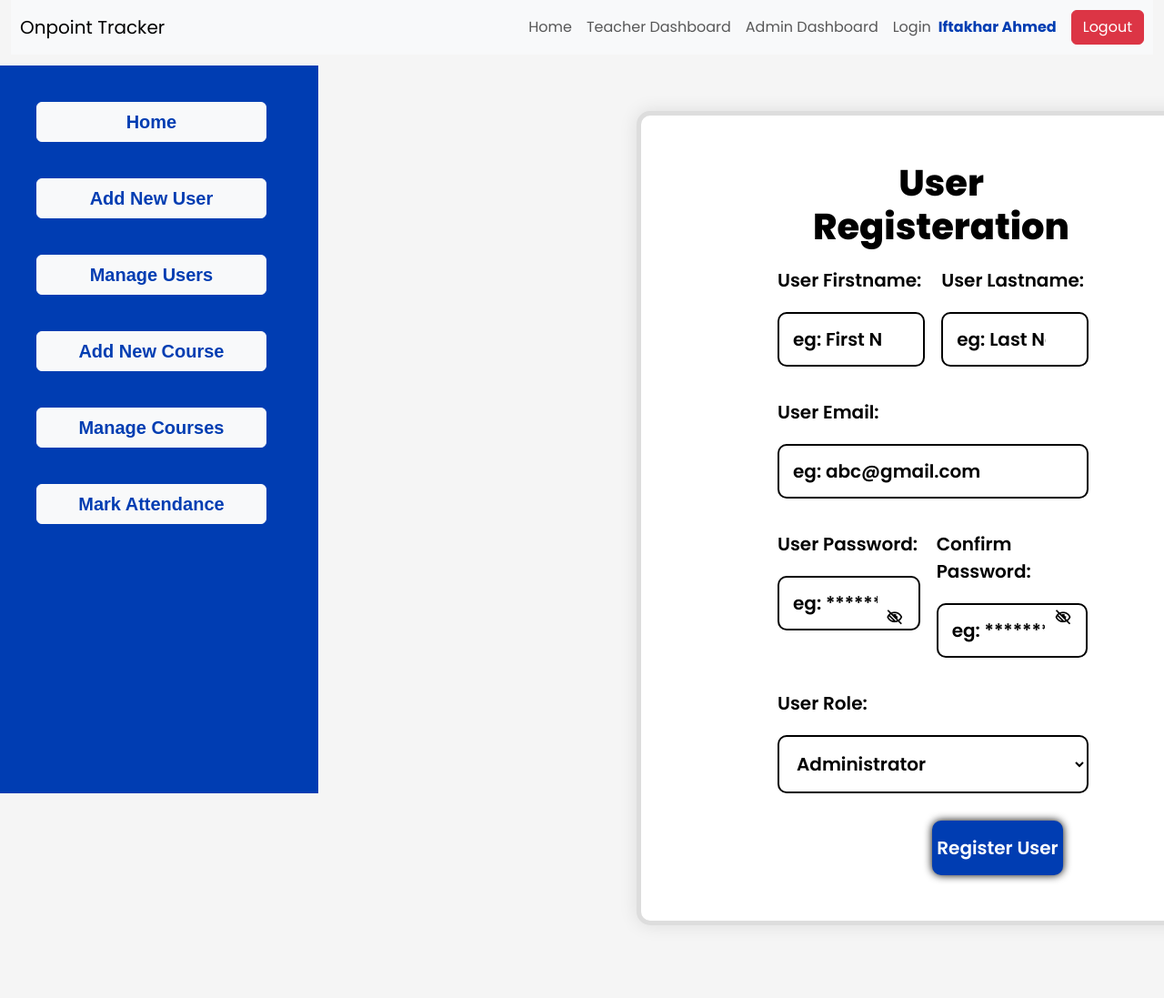
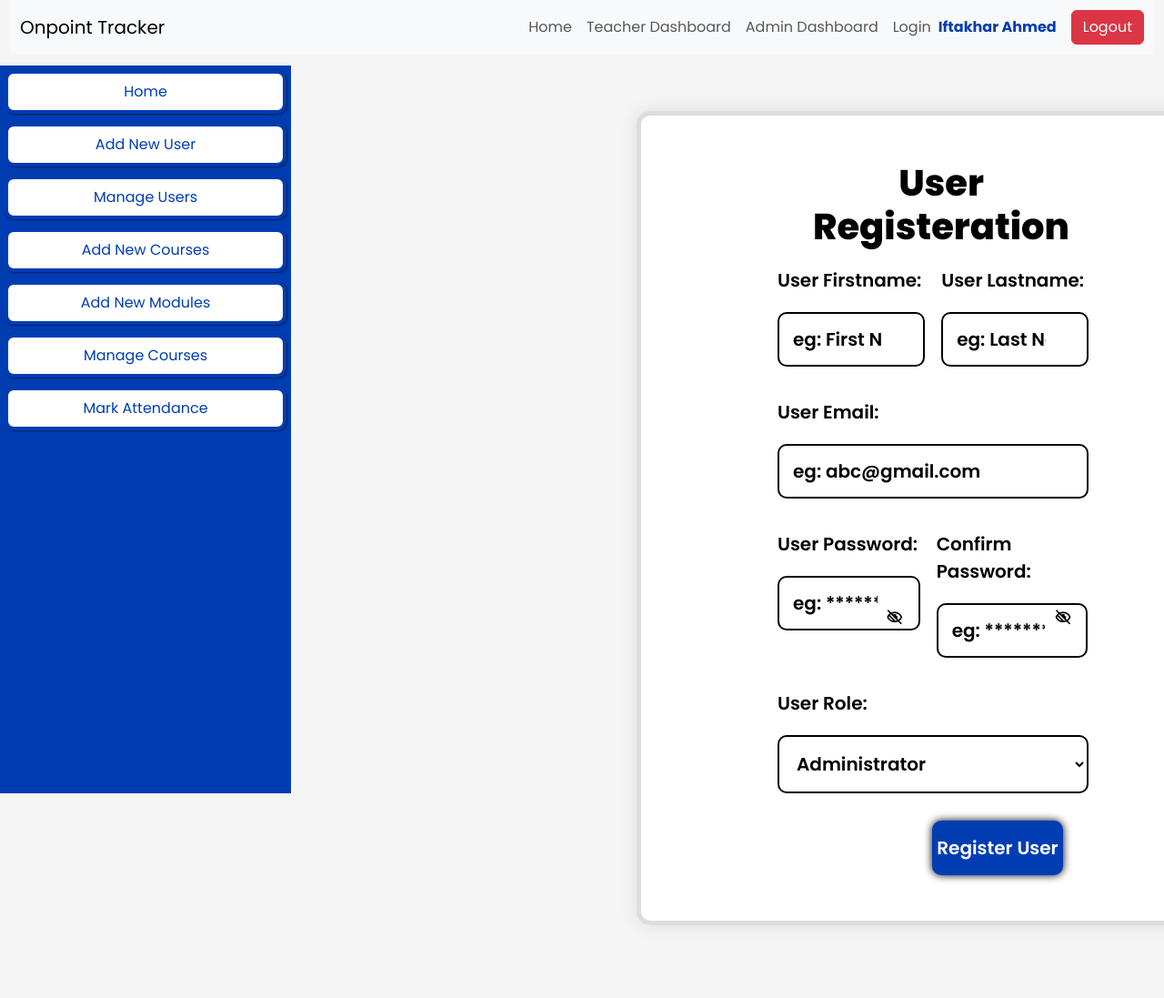
Before and after one commit to Ginpin21/onpoint-tracker, a PHP site: page /registeration.php in a window 1280 px wide; the page is wider, and only the part inside the window is pictured. Shown: that part at 91% size. Run offline with PHP 8.4, Linux system fonts and the light colour scheme; data comes from the database, SQL or seed files in the repository; data that the repository does not hold is empty.

Commit message:
redesigned the admin dahboard

```diff
--- a/inc/admin_sidebar.php
+++ b/inc/admin_sidebar.php
@@ -5,6 +5,7 @@
             padding: 5px;
             background-color: #003DB2;
             float:left;
+            position: fixed;
         }
 
         .sidebar a {
@@ -12,13 +13,13 @@
             box-shadow: 1px 1px 2px rgba(0,0,0,0.5);
             padding: 8px 16px;
             text-align:center;
-            font-family: Fantasy;
             background-color: #ffffff;
             color: #003DB2;
             border-radius: 10px;
             margin-bottom: 10px;
             border-style:solid;
             border-width:4px;
+            text-decoration: none;
         }
 
         .sidebar a:hover {
@@ -27,13 +28,13 @@
 
     </style>
     <div class="sidebar">
-        <a href="teacher_dashboard.php">Home</a>
-        <a href="adminregistration.php">Register Current Users</a>
-        <a href="adminenroll.php">Enroll New Users</a>
-        <a href="attendance_menu.php">Mark Attendance</a>
-        <a href="teacher_dashboard.php">View Courses</a>
-        <a href="teacher_dashboard.php">View Timetable</a>
-        <a href="teacher_dashboard.php">Generate Attendance Report</a>
+        <a href="../pages/admin_dashboard.php">Home</a>
+        <a href="../pages/registeration.php">Add New User</a>
+        <a href="">Manage Users</a>
+        <a href="../pages/admin_add_course.php">Add New Courses</a>
+        <a href="../pages/admin_add_module.php">Add New Modules</a>
+        <a href="">Manage Courses</a>
+        <a href="">Mark Attendance</a>
     </div>
 
     <script src="https://code.jquery.com/jquery-3.5.1.slim.min.js"></script>
--- a/inc/registeration.css
+++ b/inc/registeration.css
@@ -34,7 +34,7 @@ body {
     font-size: 20px;
     color: #003DB2;
     position: relative;
-    margin: 20px 50px 20px 20px;
+    margin: 10px 50px 10px 20px;
     width: 85%;
     font-weight: 600;
 }
--- a/pages/registeration.php
+++ b/pages/registeration.php
@@ -39,7 +39,7 @@
         <?php require_once("../inc/navbar.php"); ?> <br> <br> <br>
     </div>
 
-    <nav>
+    <!-- <nav>
         <ul class="list-1">
             <li class="li-tag">
                 <a href="" class="a-tag"><button type="button" class="btn btn-light a-tag">Home</button></a>
@@ -60,7 +60,11 @@
                 <a href="" class="a-tag"><button type="button" class="btn btn-light a-tag">Mark Attendance</button></a>
             </li>
         </ul>
-    </nav>
+    </nav> -->
+
+    <?php
+    require_once('../inc/admin_sidebar.php');
+    ?>
 
     <div class="container-1">
 
```
Also changed, not shown: pages/admin_dashboard.php (+14 -17 lines).
